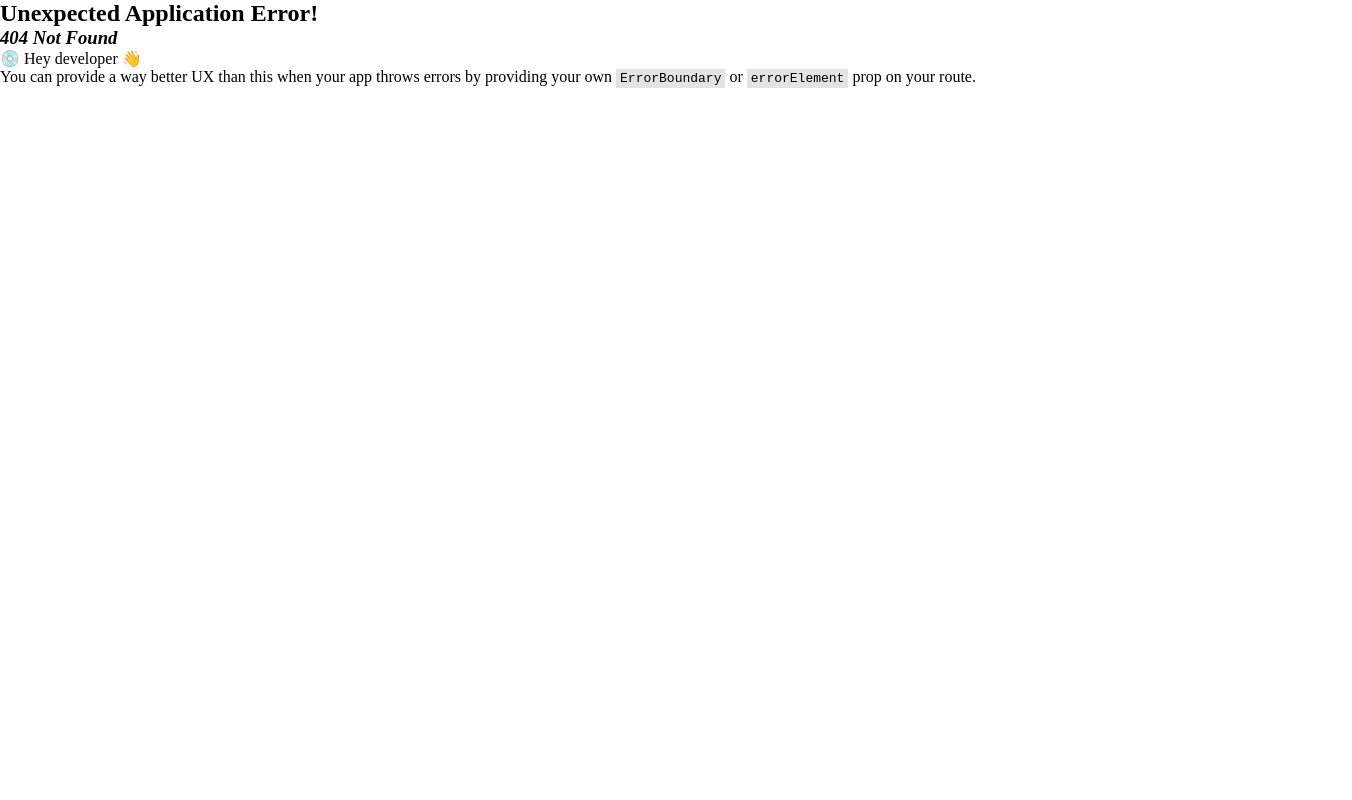
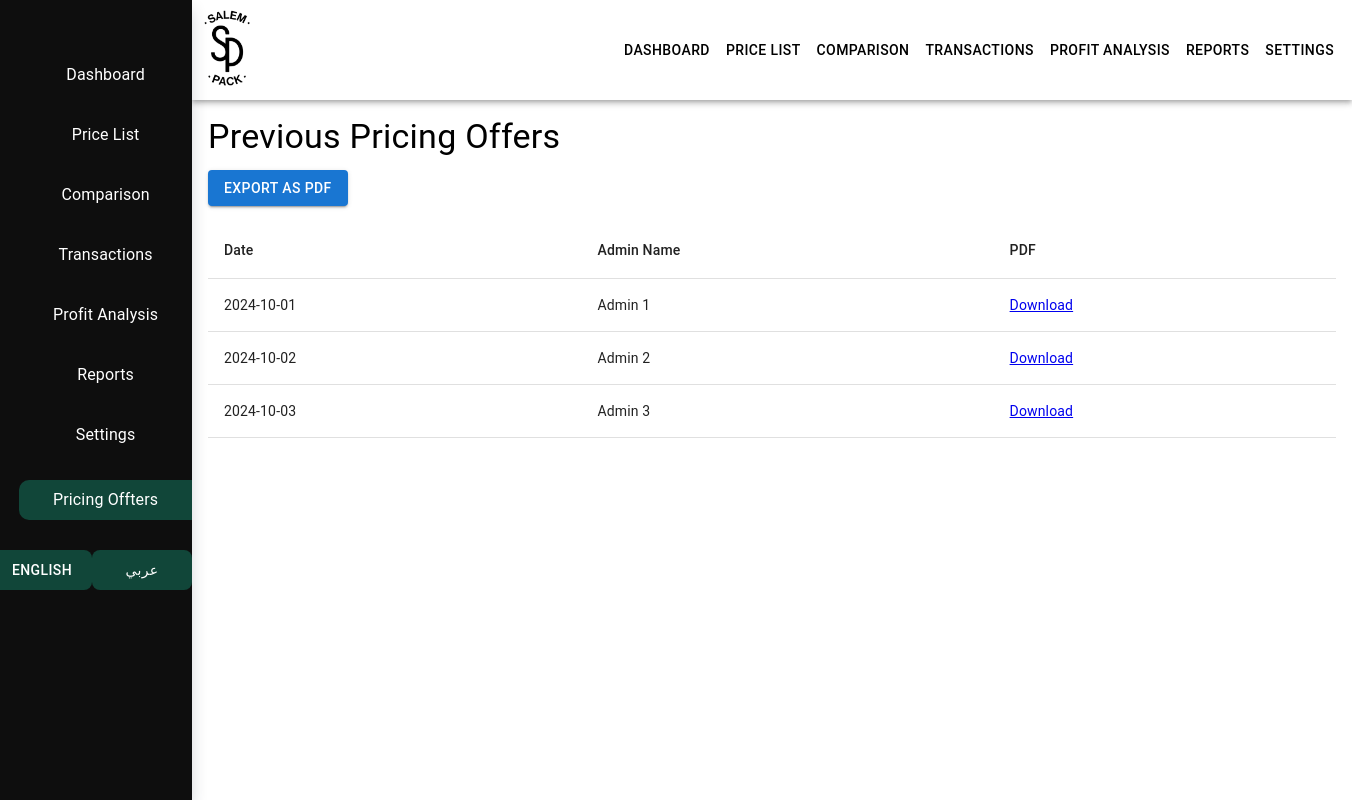
Before and after one commit to karim40188/pricing-project-master, a React (Vite) app: page /pricingoffers in a window 1280 px wide. Before the commit this address had no page. Shown: the whole page, 1352 px wide, since content can reach past the window. Built offline with nearby package versions, Linux system fonts and the light colour scheme.

Commit message:
some edit

```diff
--- a/package.json
+++ b/package.json
@@ -18,6 +18,8 @@
     "@mui/material": "^6.1.1",
     "i18next": "^23.15.1",
     "i18next-browser-languagedetector": "^8.0.0",
+    "jspdf": "^2.5.2",
+    "jspdf-autotable": "^3.8.3",
     "prop-types": "^15.8.1",
     "react": "^18.3.1",
     "react-dom": "^18.3.1",
--- a/src/App.jsx
+++ b/src/App.jsx
@@ -9,6 +9,7 @@ import LoginPage from "./components/Login";
 import {
   LanguageProvider,
 } from "./components/Context/Context";
+import PricingOffers from "./components/PricingOffers";
 
 const theme = createTheme({
   components: {
@@ -35,6 +36,7 @@ function App() {
         { path: "/home", element: <Home /> },
         { path: "/", element: <Home /> },
         { path: "/reports", element: <Reports /> },
+        { path: "/pricingoffers", element: <PricingOffers /> },
       ],
     },
 
--- a/src/components/Context/Context.jsx
+++ b/src/components/Context/Context.jsx
@@ -3,6 +3,7 @@ import { useTranslation } from "react-i18next";
 
 export const LanguageContext = createContext();
 
+// eslint-disable-next-line react/prop-types
 export const LanguageProvider = ({ children }) => {
   const { i18n } = useTranslation();
   const [language, setLanguage] = useState("en");
@@ -31,6 +32,7 @@ export const LanguageProvider = ({ children }) => {
   );
 };
 
+// eslint-disable-next-line react-refresh/only-export-components
 export const useLanguage = () => {
   return useContext(LanguageContext);
 };
--- a/src/components/Layout.jsx
+++ b/src/components/Layout.jsx
@@ -12,7 +12,7 @@ function Layout() {
     <Box sx={{ display: "flex", direction }}>
       <SideBar />
       <Box sx={{ ml: "15%" }}>
-        <Navbar />
+        <Navbar/>
         <Outlet />
       </Box>
     </Box>
--- /dev/null
+++ b/src/components/PricingOffers.jsx
@@ -0,0 +1,52 @@
+import { useState } from 'react';
+import { Box, Button, Table, TableBody, TableCell, TableContainer, TableHead, TableRow, Typography } from '@mui/material';
+import { jsPDF } from 'jspdf';
+import autoTable from 'jspdf-autotable';
+
+const PricingOffers = () => {
+  const [offers] = useState([
+    { date: '2024-10-01', admin: 'Admin 1', pdf: 'offer1.pdf' },
+    { date: '2024-10-02', admin: 'Admin 2', pdf: 'offer2.pdf' },
+    { date: '2024-10-03', admin: 'Admin 3', pdf: 'offer3.pdf' },
+  ]);
+
+  const exportToPDF = () => {
+    const doc = new jsPDF();
+    autoTable(doc, {
+      head: [['Date', 'Admin Name', 'PDF']],
+      body: offers.map(offer => [offer.date, offer.admin, offer.pdf]),
+    });
+    doc.save('pricing_offers.pdf');
+  };
+
+  return (
+    <Box sx={{ padding: 2, width: '1160px', margin: '0 auto' }}>
+      <Typography variant="h4" gutterBottom>Previous Pricing Offers</Typography>
+      <Button variant="contained" onClick={exportToPDF} sx={{ marginBottom: 2 }}>Export as PDF</Button>
+      <TableContainer>
+        <Table>
+          <TableHead>
+            <TableRow>
+              <TableCell>Date</TableCell>
+              <TableCell>Admin Name</TableCell>
+              <TableCell>PDF</TableCell>
+            </TableRow>
+          </TableHead>
+          <TableBody>
+            {offers.map((offer, index) => (
+              <TableRow key={index}>
+                <TableCell>{offer.date}</TableCell>
+                <TableCell>{offer.admin}</TableCell>
+                <TableCell>
+                  <a href={offer.pdf} target="_blank" rel="noopener noreferrer">Download</a>
+                </TableCell>
+              </TableRow>
+            ))}
+          </TableBody>
+        </Table>
+      </TableContainer>
+    </Box>
+  );
+};
+
+export default PricingOffers;
--- a/src/components/SideBar.jsx
+++ b/src/components/SideBar.jsx
@@ -6,9 +6,9 @@ import { useTranslation } from "react-i18next";
 
 function SideBar() {
   let navigate = useNavigate();
-  const { direction, handleLanguageChange } = useContext(LanguageContext);
+  const { handleLanguageChange } = useContext(LanguageContext);
+
   const { t } = useTranslation();
-
   const [links, setLinks] = useState([]);
 
   useEffect(() => {
@@ -20,6 +20,7 @@ function SideBar() {
       { path: "/profitanalysis", name: t("profitAnalysis") },
       { path: "/reports", name: t("reports") },
       { path: "/settings", name: t("settings") },
+      { path: "/pricingoffers", name: t("pricingoffters") },
     ]);
   }, [t]);
 
--- a/src/i18n.jsx
+++ b/src/i18n.jsx
@@ -100,6 +100,7 @@ i18next
           latestPricesListCustomer: "Latest Prices List / Customer",
           latestPricesListItem: "Latest Prices List / Item",
           dashboard: "Dashboard",
+          pricingoffters:'Pricing Offters',
           priceList: "Price List",
           totalPricePerTon: "total Price PerTon",
           comparison: "Comparison",
@@ -201,6 +202,7 @@ i18next
           latestPricesListCustomer: "قائمة الأسعار الأخيرة / عميل",
           latestPricesListItem: "قائمة الأسعار الأخيرة / عنصر",
           dashboard: "لوحة التحكم",
+          pricingoffters:'عروض اسعار سابقه',
           priceList: "قائمة الأسعار",
           comparison: "المقارنة",
           transactions: "المعاملات",
```
Also changed, not shown: 1 other file (tests, documents, lock files or other folders).
